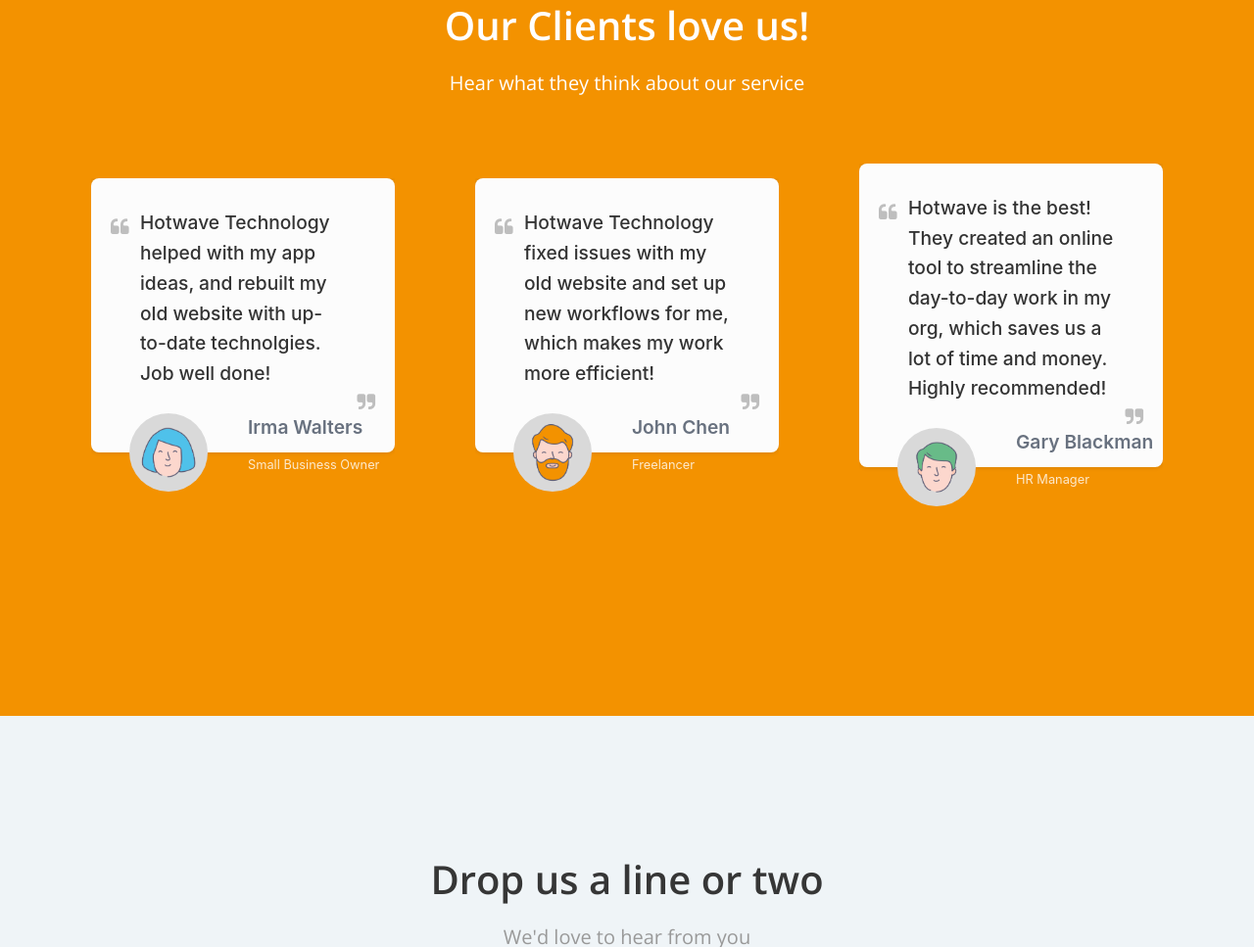
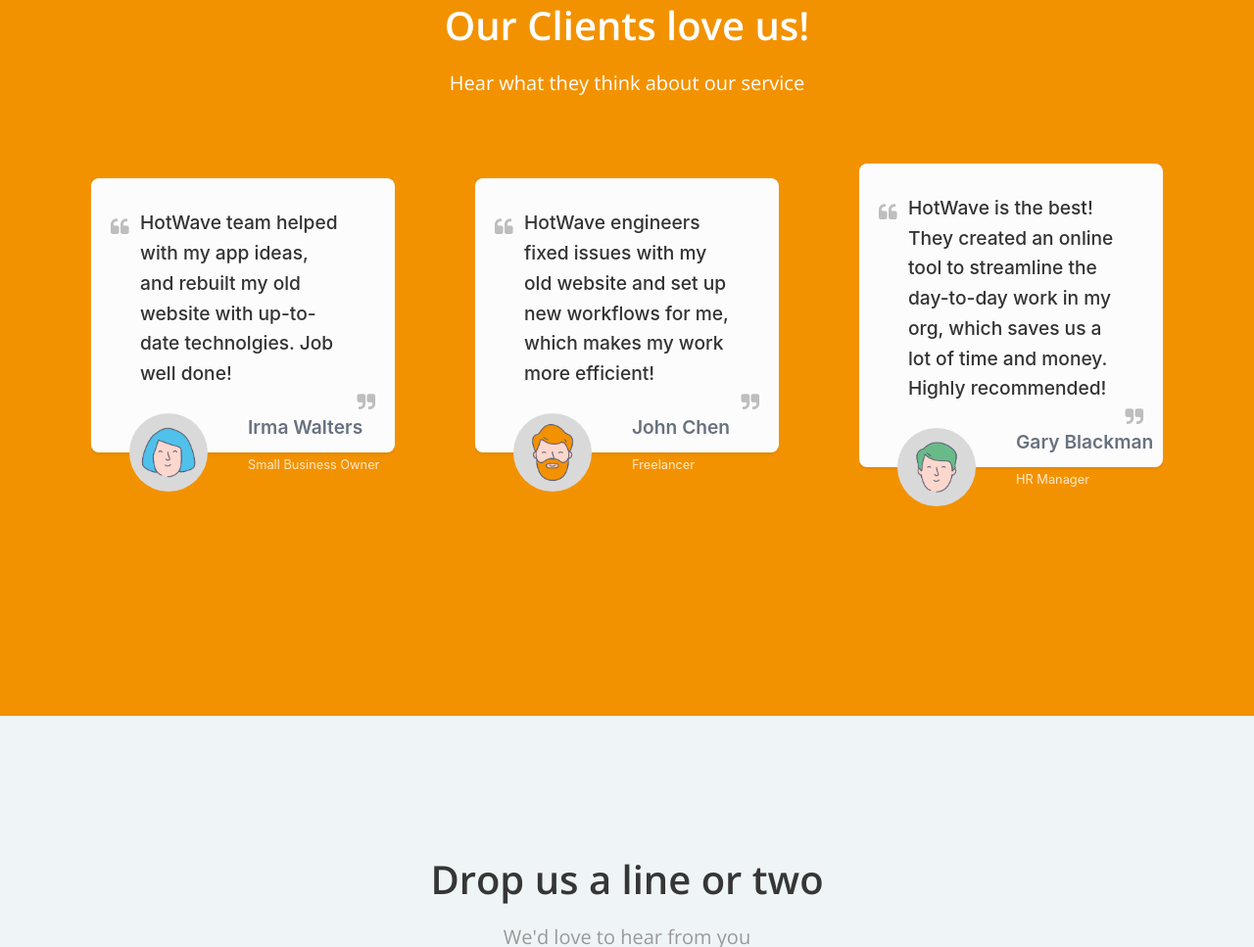
Before and after one commit to maggiezhu0408/hotwave-public, a plain HTML site: page index.html in a window 1280 px wide. Shown: the part 3082-4049 px from the top of the page at 98% size. Drawn offline with nearby package versions, Linux system fonts and the light colour scheme.

Commit message:
update wording

```diff
--- a/index.html
+++ b/index.html
@@ -4,7 +4,7 @@
 	<meta name="generator" content="Hugo 0.99.1" />
 
 
-<meta property="og:title" content="Hotwave Technology" />
+<meta property="og:title" content="HotWave Technology" />
 <meta property="og:description" content="" />
 <meta property="og:type" content="website" />
 <meta property="og:url" content="https://hotwavetech.com/" />
@@ -15,7 +15,7 @@
 <meta charset="utf-8">
 <meta name="viewport" content="width=device-width, initial-scale=1, shrink-to-fit=no">
 <meta http-equiv="x-ua-compatible" content="ie=edge">
-    <title>Hotwave Technology</title>
+    <title>HotWave Technology</title>
 
 <link rel="icon" type="image/png" href="/images/favicon.png" />
 <link href="https://fonts.googleapis.com/css?family=Open&#43;Sans:400,600" rel="stylesheet">
@@ -283,7 +283,7 @@
         <div class="column is-4">
           <figure class="testimonial">
             <blockquote>
-              Hotwave Technology helped with my app ideas, and rebuilt my old website with up-to-date technolgies. Job well done!
+              HotWave team helped with my app ideas, and rebuilt my old website with up-to-date technolgies. Job well done!
             </blockquote>
             <div class="author">
               <img src="/images/illustrations/faces/1.png" alt=""/>
@@ -295,7 +295,7 @@
         <div class="column is-4">
           <figure class="testimonial">
             <blockquote>
-              Hotwave Technology fixed issues with my old website and set up new workflows for me, which makes my work more efficient!
+              HotWave engineers fixed issues with my old website and set up new workflows for me, which makes my work more efficient!
             </blockquote>
             <div class="author">
               <img src="/images/illustrations/faces/2.png" alt=""/>
@@ -307,7 +307,7 @@
         <div class="column is-4">
           <figure class="testimonial">
             <blockquote>
-              Hotwave is the best! They created an online tool to streamline the day-to-day work in my org, which saves us a lot of time and money. Highly recommended!
+              HotWave is the best! They created an online tool to streamline the day-to-day work in my org, which saves us a lot of time and money. Highly recommended!
             </blockquote>
             <div class="author">
               <img src="/images/illustrations/faces/3.png" alt=""/>
--- a/index.xml
+++ b/index.xml
@@ -1,9 +1,9 @@
 <?xml version="1.0" encoding="utf-8" standalone="yes"?>
 <rss version="2.0" xmlns:atom="http://www.w3.org/2005/Atom">
   <channel>
-    <title>Hotwave Technology</title>
+    <title>HotWave Technology</title>
     <link>https://hotwavetech.com/</link>
-    <description>Recent content on Hotwave Technology</description>
+    <description>Recent content on HotWave Technology</description>
     <generator>Hugo -- gohugo.io</generator>
     <language>en-us</language><atom:link href="https://hotwavetech.com/index.xml" rel="self" type="application/rss+xml" />
   </channel>
```
